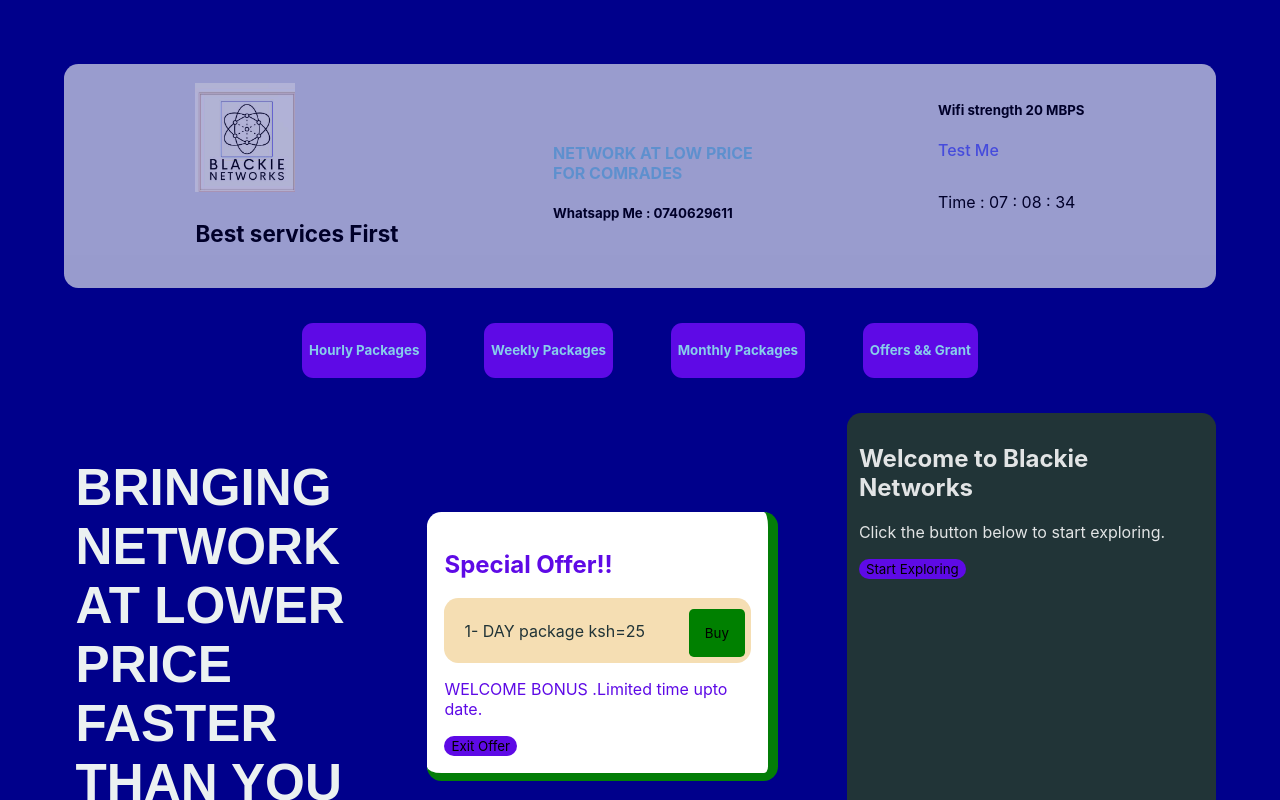
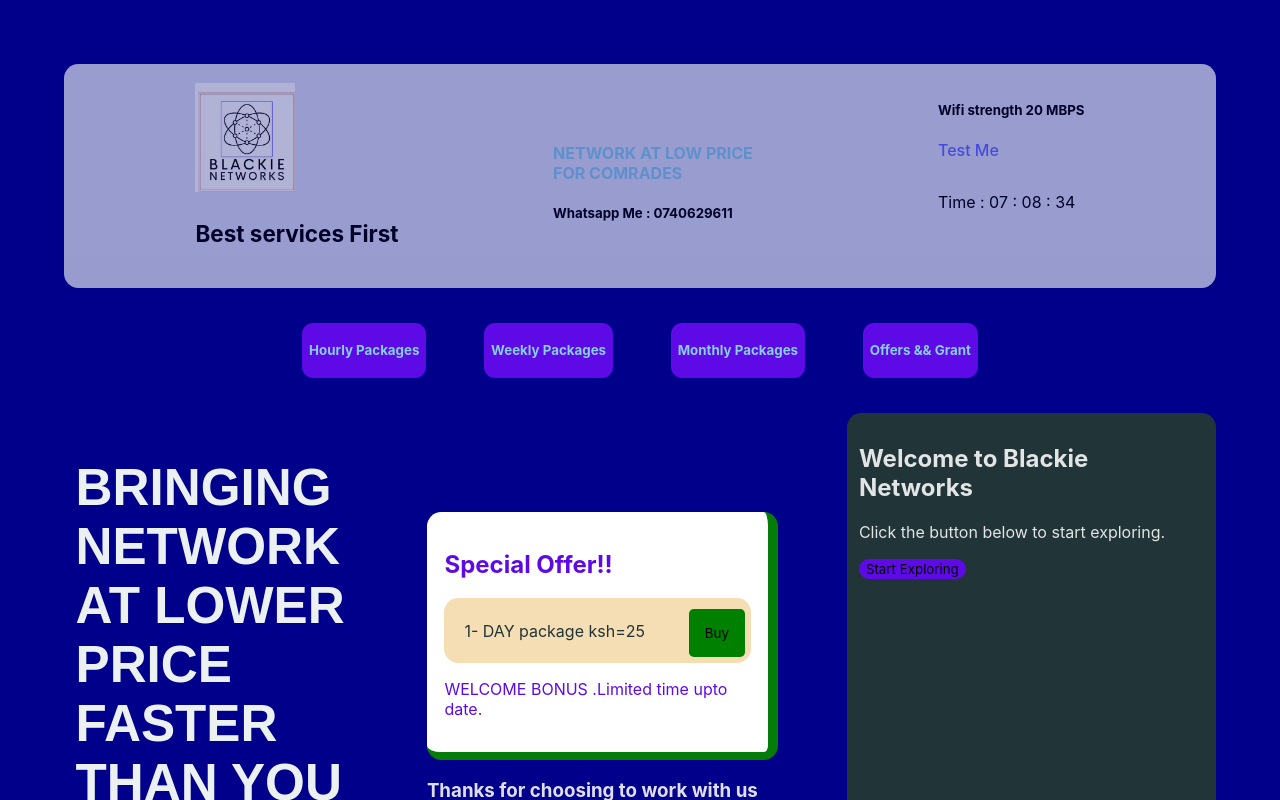
Before and after one commit to Enockay/Blackie-Networks, a React (Vite) app in the folder networks-tech/: page / in a window 1280 px wide. Shown: the top 800 px of the page. Built offline with nearby package versions, Linux system fonts and the light colour scheme.

Commit message:
1 file added

```diff
--- a/networks-tech/src/default.jsx
+++ b/networks-tech/src/default.jsx
@@ -42,7 +42,7 @@
           <h2>Special Offer!!</h2>
           <span className="item-2"> <p className='p'>1- DAY  package ksh=25 </p><button className="k-25"onClick={()=>handlePurchase('1- DAY  package ksh=25')}> Buy</button> </span>
           <p> WELCOME BONUS .Limited time upto date.</p>
-          <button onClick={handleInteraction}>Exit Offer </button>
+         { /*<button onClick={handleInteraction}>Exit Offer </button>*/}
         </div>
       )}
       {selectedPackage}
```
